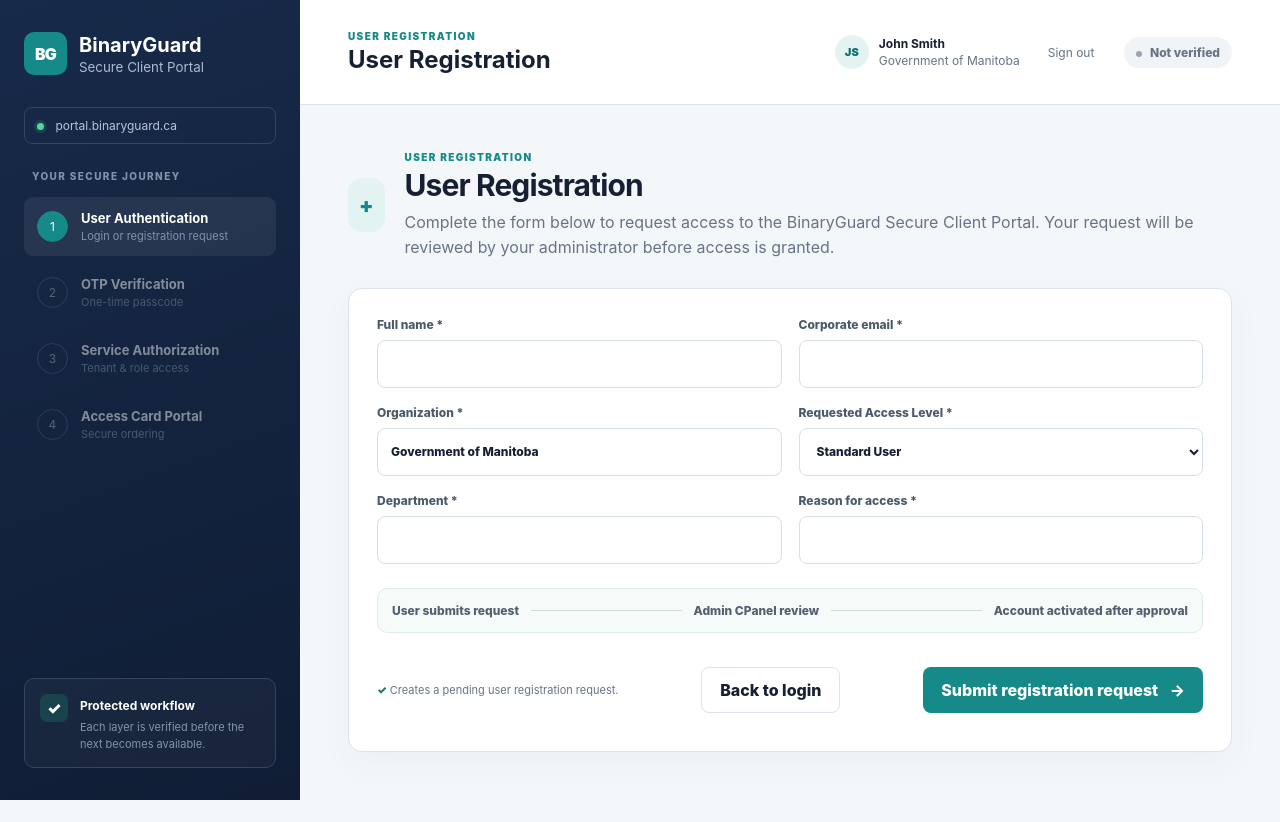
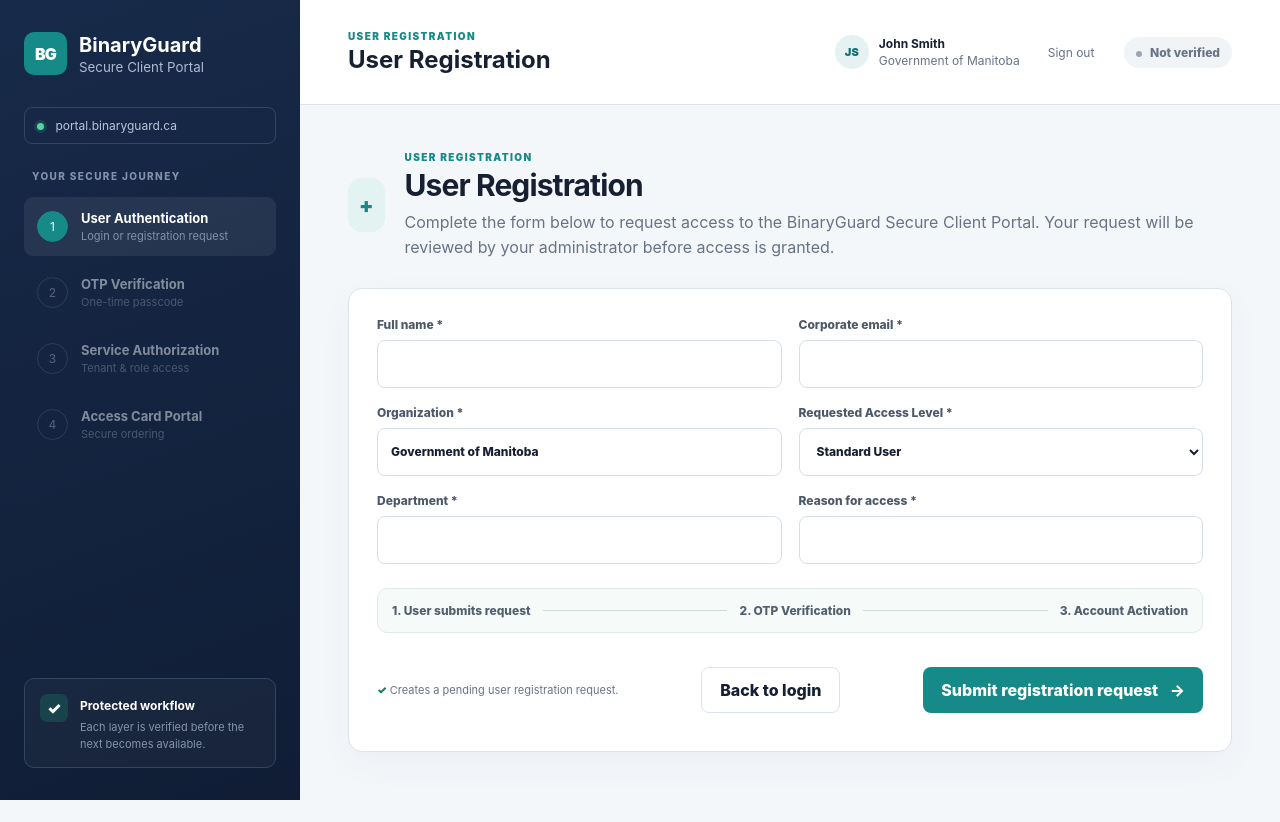
Before and after one commit to BinaryGuard26/BinaryGuard-Portal, a React (Vite) app: page / in a window 1280 px wide. Both pictures are taken after a click on the button "User Registration". Built offline with nearby package versions, Linux system fonts and the light colour scheme.

Commit message:
Update App.tsx

```diff
--- a/src/App.tsx
+++ b/src/App.tsx
@@ -305,11 +305,11 @@ export default function App() {
             </div>
 
             <div className="approval-flow">
-              <span>User submits request</span>
+              <span>1. User submits request</span>
               <i></i>
-              <span>Admin CPanel review</span>
+              <span>2. OTP Verification</span>
               <i></i>
-              <span>Account activated after approval</span>
+              <span>3. Account Activation</span>
             </div>
 
             <div className="form-actions">
```
